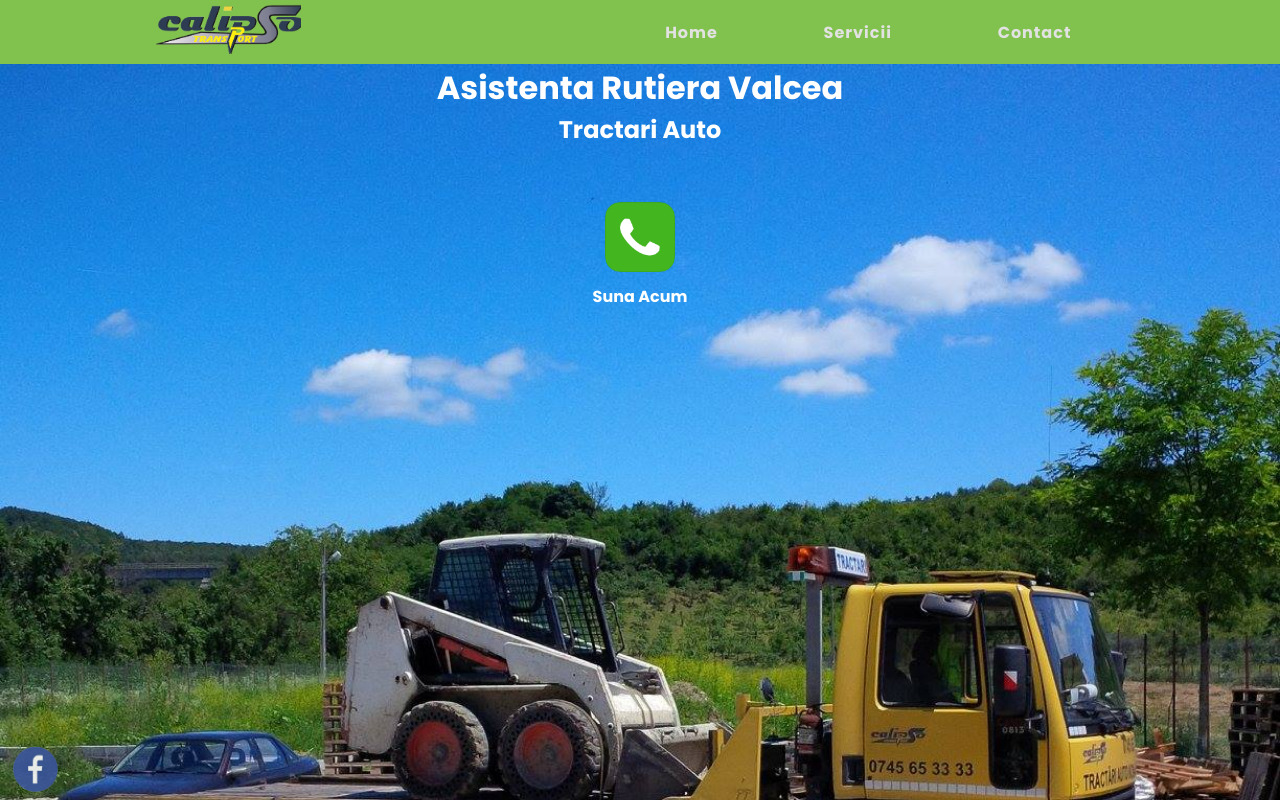
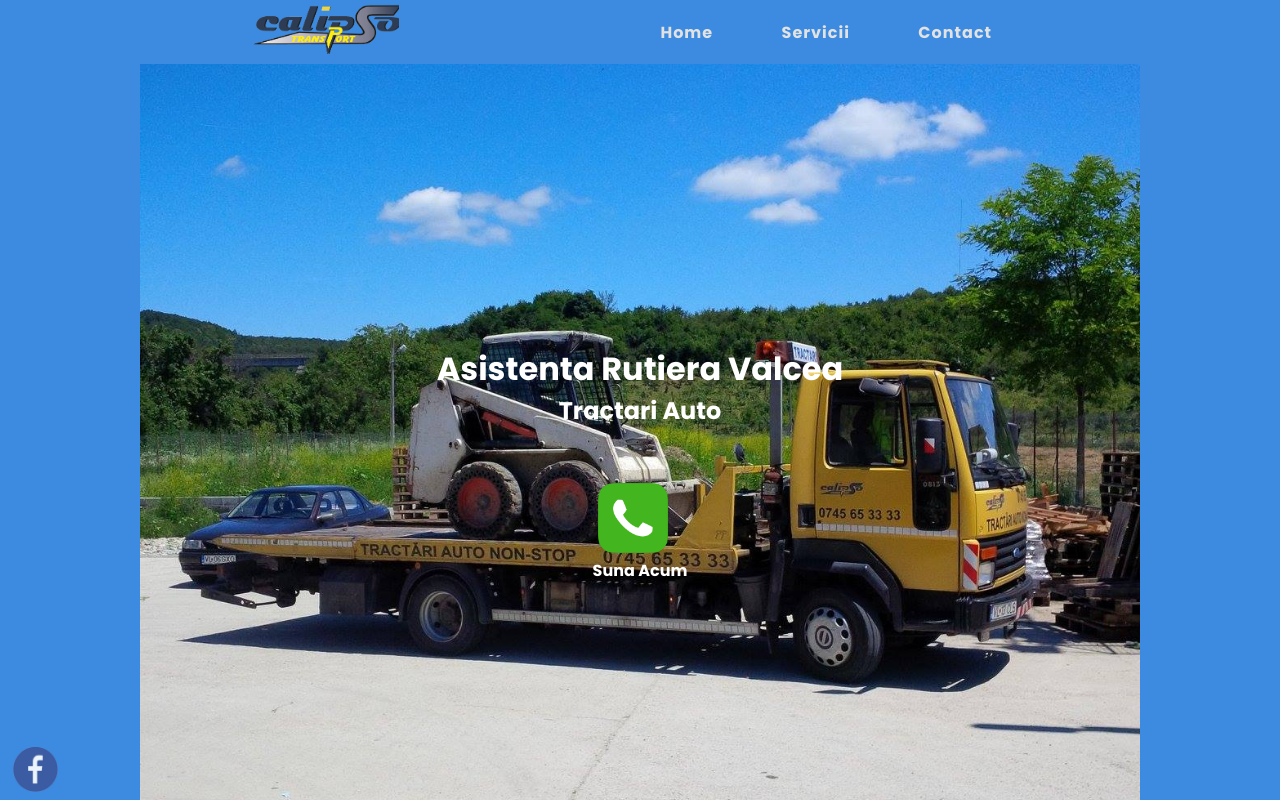
Before and after one commit to caleen90/TractariValcea.ro, a plain HTML site: page index.html in a window 1280 px wide. Shown: the top 800 px of the page. Drawn offline with Linux system fonts and the light colour scheme.

Commit message:
Add files via upload

```diff
--- a/style.css
+++ b/style.css
@@ -4,15 +4,34 @@
   box-sizing: border-box;
   font-family: 'Poppins', sans-serif;
 }
+html{
+  display: flex;
+  justify-content: center;
+  margin: 0;
+  padding: 0;
+  background: rgb(60, 139, 224);
+}
+body {
+  margin: 0;
+
+  /*recommend 1920 / 1080 max based on usage stats, use 100% to that point*/
+  width: 100%;
+  max-width: 1000px;
+  height: 100%;
+}
+
 .logo img{
   height: 50px;
 }
+
 
 .container{
 /*linear-gradient(rgba(4,9,30,0.7),rgba(4,9,30,0.7))*/
   /*width: 100%;*/
   /*max-height: 100vh;*/
   background-color: white;
+  max-width: 1000px;
+  align-items: center;
 }
 
 nav {
@@ -24,7 +43,7 @@ nav {
   justify-content: space-around;
   align-items: center;
   min-height: 8vh;
-  background-color: rgba(76, 169, 4, 0.7);
+  background-color: rgb(60, 139, 224);
 }
 .nav-links {
   display: flex;
@@ -111,23 +130,24 @@ nav {
   flex-direction: column;
   align-items: center;
   text-align: center;
+  justify-content: center;
   color: white;
   background-image: url("img/tractoras.jpg");
   background-size: cover;
   background-repeat: no-repeat;
+  background-position: center;
 }
 /* Buton telefon*/
 .phone img {
   height: 10vh;
 }
 .phone {
+  flex-direction: column;
   cursor: pointer;
-  display: flex;
-  flex-direction: column;
-  align-items: center;
   padding-top: 50px;
 }
 .phone a{
+  display: flex;
   text-decoration: none;
   color: white;
 }
```
